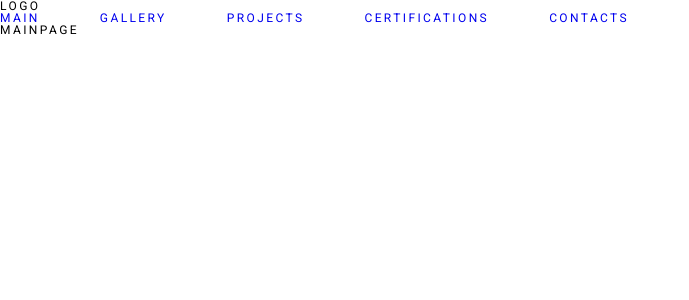
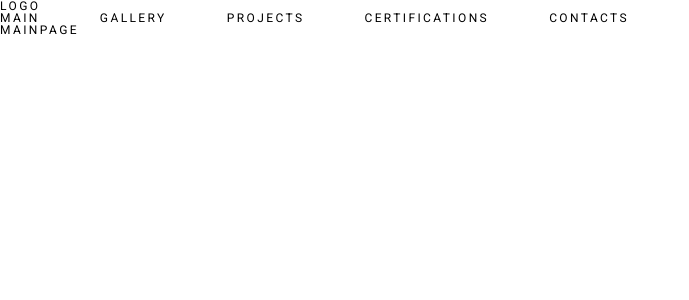
Before and after one commit to lolitaonoiko/Archion_proj, a React (Vite) app: page / in a window 1280 px wide. Shown: the top 300 px of the page, without its empty margins (0-689 px from the left). Built offline with nearby package versions, Linux system fonts and the light colour scheme.

Commit message:
link color

```diff
--- a/src/components/Navigation/Navigation.module.css
+++ b/src/components/Navigation/Navigation.module.css
@@ -1,9 +1,11 @@
 .navLinks {
-    color: var(--text-color);
     display: flex;
     flex-direction: row;
     gap: 60px;
 }
+.link {
+    color: var(--text-color);
+}
 .link:visited {
     color: inherit;
 }
```
